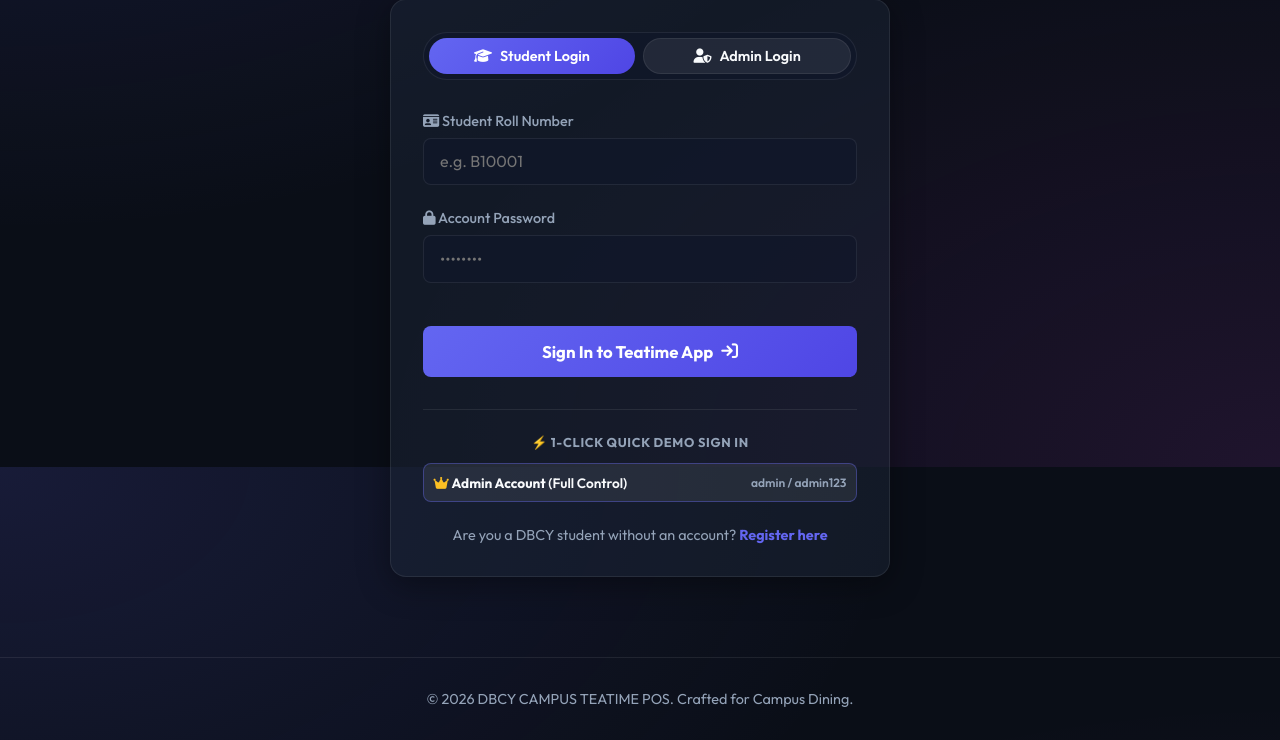
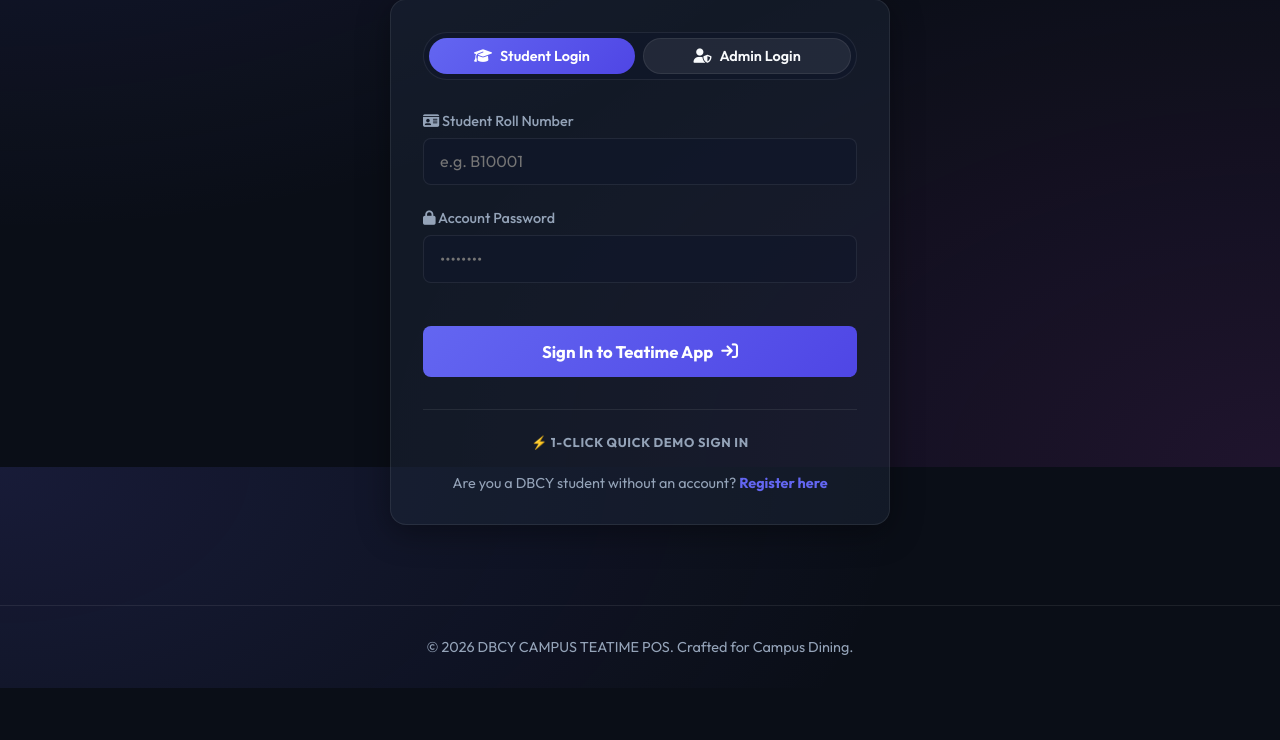
Before and after one commit to yogalakshmi273/TeaLink, a Flask app: page /login in a window 1280 px wide. Shown: the part 333-1073 px from the top of the page. After the commit the page ends 1021 px from the top, so only its background shows below. Run offline with Flask 3, Linux system fonts and the light colour scheme.

Commit message:
Remove admin demo account from login

```diff
--- a/templates/login.html
+++ b/templates/login.html
@@ -54,13 +54,7 @@
             <div style="font-size: 0.8rem; color: var(--text-muted); text-transform: uppercase; letter-spacing: 0.05em; font-weight: 700; margin-bottom: 0.8rem; text-align: center;">
                 ⚡ 1-Click Quick Demo Sign In
             </div>
-            <div style="display: flex; flex-direction: column; gap: 0.6rem;">
-                <button type="button" onclick="quickFillLogin('admin', 'admin123', 'admin')" class="btn btn-secondary" style="font-size: 0.85rem; padding: 0.6rem; text-align: left; display: flex; justify-content: space-between; align-items: center; border-color: rgba(99, 102, 241, 0.4);">
-                    <span><i class="fa-solid fa-crown" style="color: #fbbf24;"></i> <strong>Admin Account</strong> (Full Control)</span>
-                    <span style="font-size: 0.75rem; color: var(--text-muted);">admin / admin123</span>
-                </button>
 
-            </div>
         </div>
 
         <div style="margin-top: 1.5rem; text-align: center; font-size: 0.9rem; color: var(--text-muted);">
```
